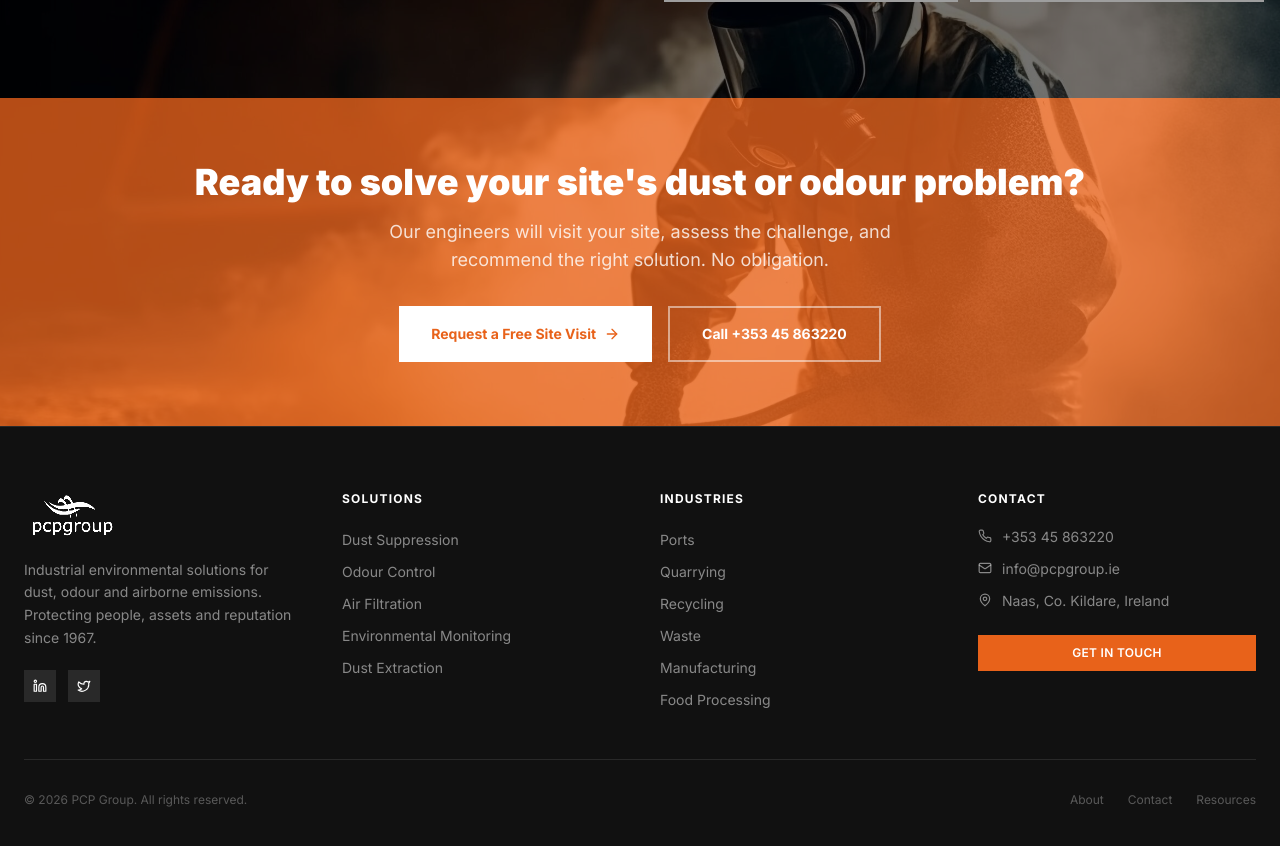
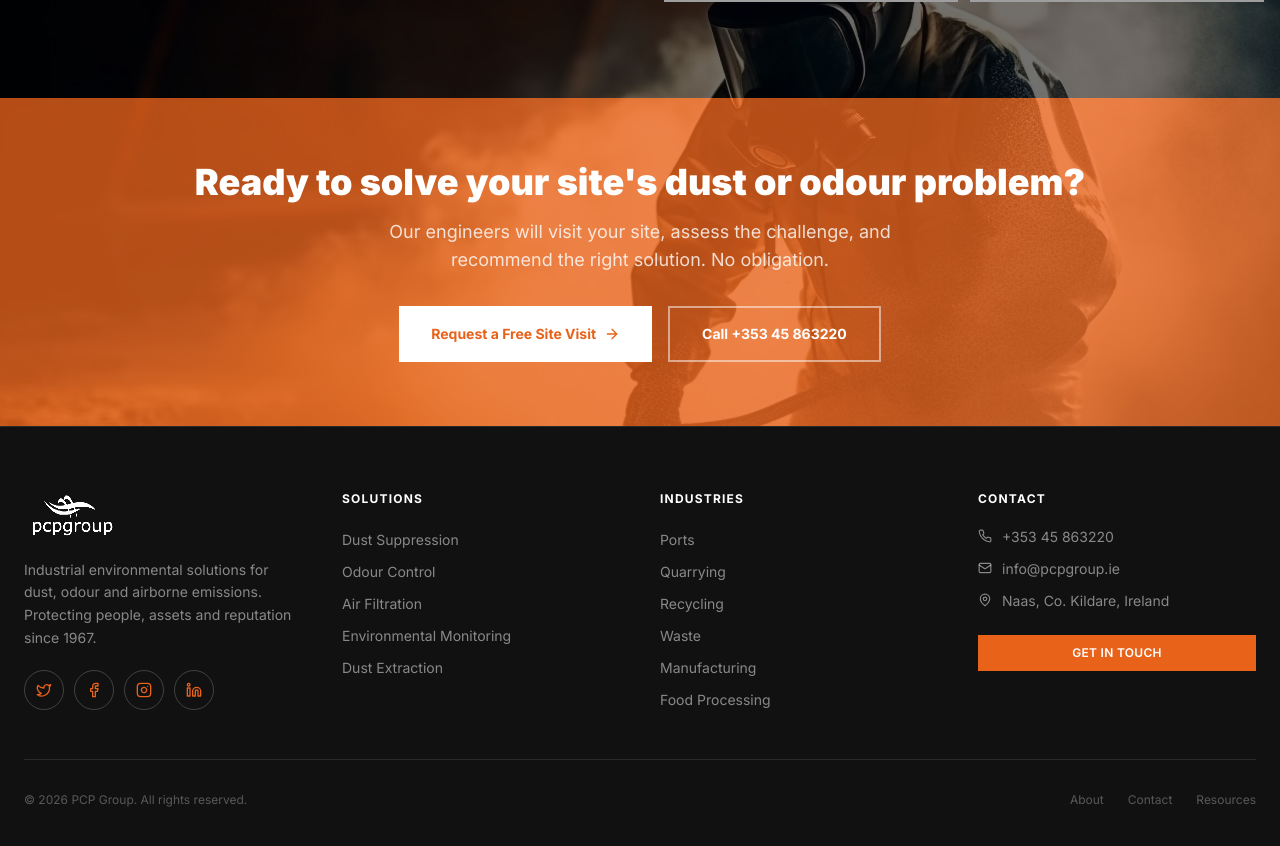
Before and after one commit to benrxmurphy-ctrl/pcp-redesign, a React (Vite) app: page / in a window 1280 px wide. Shown: the part 4146-4992 px from the top of the page. Built offline with nearby package versions, Linux system fonts and the light colour scheme; grey boxes are pictures that could not be loaded.

Commit message:
Updated Footer.tsx

```diff
--- a/src/components/Footer.tsx
+++ b/src/components/Footer.tsx
@@ -1,4 +1,4 @@
-import { Phone, Mail, MapPin, Linkedin, Twitter } from 'lucide-react';
+import { Phone, Mail, MapPin, Linkedin, Twitter, Facebook, Instagram } from 'lucide-react';
 import { solutions } from '../data/solutions';
 import { industries } from '../data/industries';
 
@@ -19,12 +19,22 @@ export default function Footer({ onNavigate }: FooterProps) {
             <p className="text-white/50 text-sm leading-relaxed mb-5">
               Industrial environmental solutions for dust, odour and airborne emissions. Protecting people, assets and reputation since 1967.
             </p>
-            <div className="flex gap-3">
-              <a href="https://linkedin.com/company/pcpgroup" target="_blank" rel="noopener noreferrer" className="w-8 h-8 bg-white/10 hover:bg-brand-orange transition-colors flex items-center justify-center">
-                <Linkedin size={14} className="text-white" />
+            <div className="flex gap-2.5">
+              <a href="https://twitter.com/pcpgroupie" target="_blank" rel="noopener noreferrer"
+                className="w-10 h-10 rounded-full border border-white/20 hover:border-brand-orange flex items-center justify-center transition-colors group">
+                <Twitter size={16} className="text-brand-orange" />
               </a>
-              <a href="https://twitter.com/pcpgroupie" target="_blank" rel="noopener noreferrer" className="w-8 h-8 bg-white/10 hover:bg-brand-orange transition-colors flex items-center justify-center">
-                <Twitter size={14} className="text-white" />
+              <a href="https://facebook.com/pcpgroup" target="_blank" rel="noopener noreferrer"
+                className="w-10 h-10 rounded-full border border-white/20 hover:border-brand-orange flex items-center justify-center transition-colors group">
+                <Facebook size={16} className="text-brand-orange" />
+              </a>
+              <a href="https://instagram.com/pcpgroup" target="_blank" rel="noopener noreferrer"
+                className="w-10 h-10 rounded-full border border-white/20 hover:border-brand-orange flex items-center justify-center transition-colors group">
+                <Instagram size={16} className="text-brand-orange" />
+              </a>
+              <a href="https://linkedin.com/company/pcpgroup" target="_blank" rel="noopener noreferrer"
+                className="w-10 h-10 rounded-full border border-white/20 hover:border-brand-orange flex items-center justify-center transition-colors group">
+                <Linkedin size={16} className="text-brand-orange" />
               </a>
             </div>
           </div>
```
